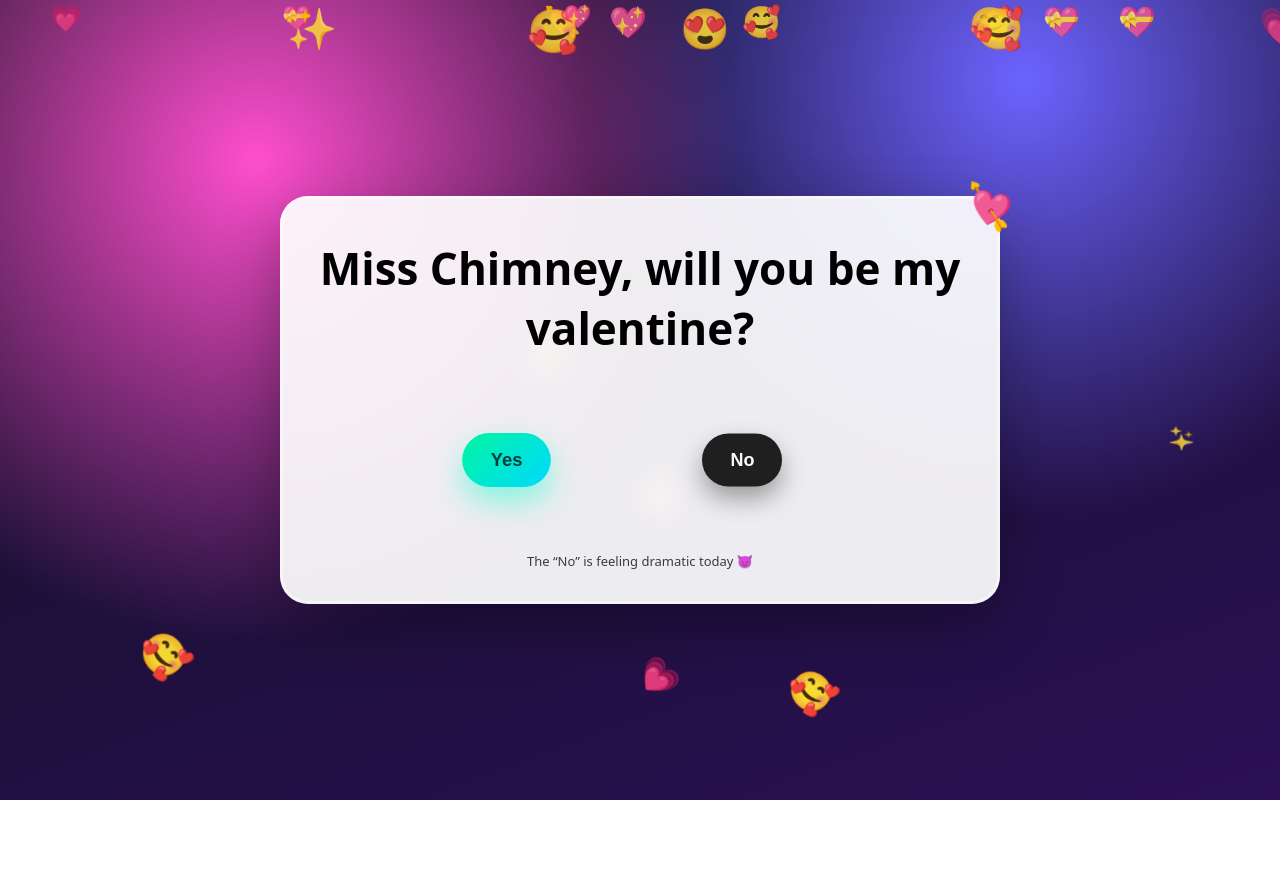
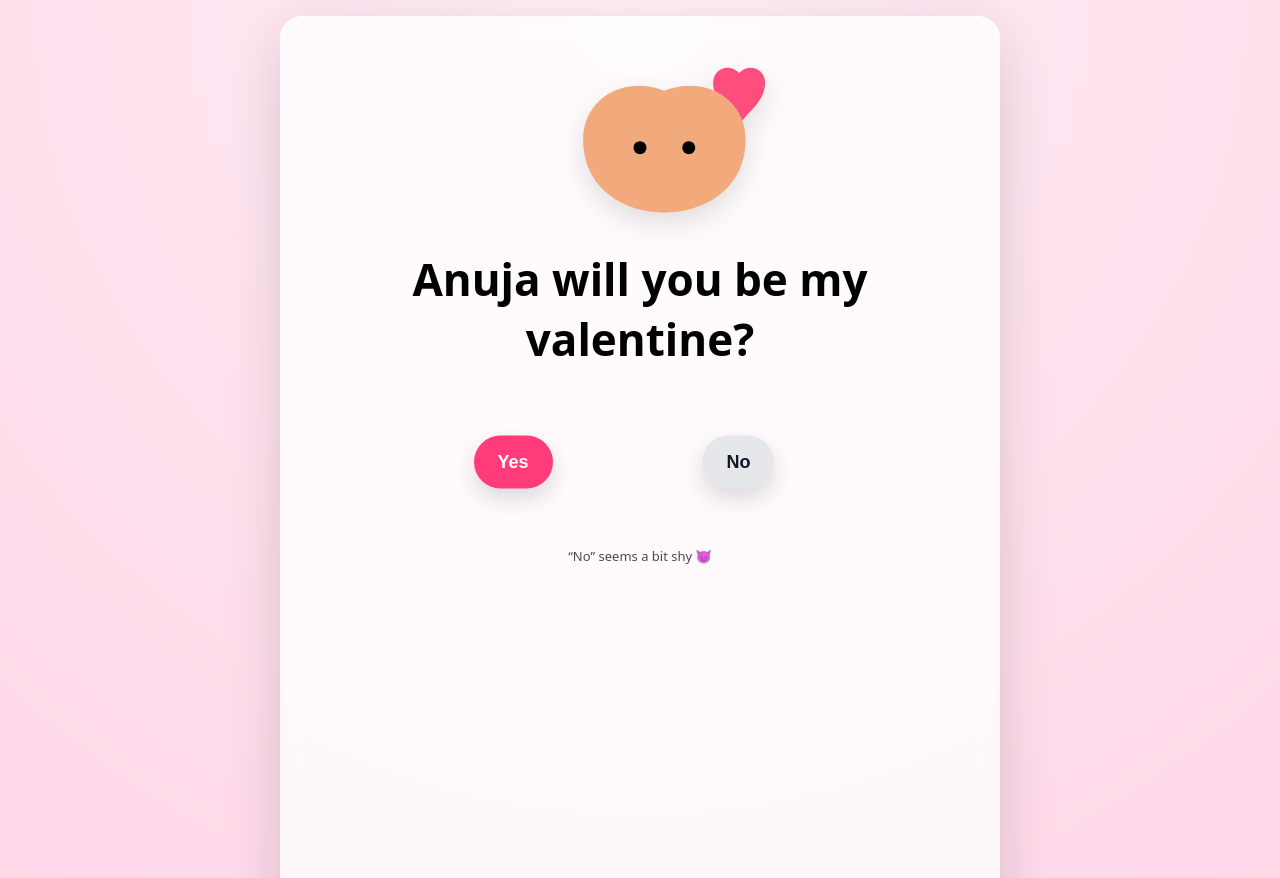
Before and after one commit to sourabhketkale/Anurabh, a plain HTML site: page index.html in a window 1280 px wide. Shown: the top 878 px of the page. Before the commit the page ends 800 px from the top, so only its background shows below. Drawn offline with nearby package versions, Linux system fonts and the light colour scheme.

Commit message:
Update index.html v3 (#2)

```diff
--- a/index.html
+++ b/index.html
@@ -5,21 +5,15 @@
   <meta name="viewport" content="width=device-width, initial-scale=1, viewport-fit=cover" />
   <title>Will you be my Valentine?</title>
 
-  <!-- Confetti -->
   <script src="https://cdn.jsdelivr.net/npm/canvas-confetti@1.9.3/dist/confetti.browser.min.js"></script>
 
   <style>
     :root {
-      --bg1: #0f1020;
-      --bg2: #2b1055;
-      --bg3: #ff4ecd;
-
-      --card: rgba(255,255,255,.92);
-
-      --yes1: #00f5a0;
-      --yes2: #00d9ff;
-
-      --no: #1f1f1f;
+      --bg1: #ffd6e7;
+      --bg2: #ffeef6;
+      --card: #ffffffcc;
+      --yes: #ff3b7a;
+      --yesHover: #ff1f68;
     }
 
     * { box-sizing: border-box; }
@@ -29,83 +23,47 @@
       min-height: 100svh;
       display: grid;
       place-items: center;
-      background:
-        radial-gradient(circle at 20% 20%, var(--bg3), transparent 40%),
-        radial-gradient(circle at 80% 10%, #6c63ff, transparent 35%),
-        linear-gradient(160deg, var(--bg1), var(--bg2));
+      background: radial-gradient(circle at top, var(--bg2), var(--bg1));
       font-family: system-ui, sans-serif;
       overflow: hidden;
       padding: 16px;
     }
 
-    /* FLOATING EMOJIS */
-    .emoji-layer {
-      position: fixed;
-      inset: 0;
-      overflow: hidden;
-      z-index: 0;
-      pointer-events: none;
-    }
-
-    .emoji {
-      position: absolute;
-      font-size: 28px;
-      opacity: 0.85;
-      animation: floatUp linear infinite;
-    }
-
-    @keyframes floatUp {
-      from {
-        transform: translateY(110vh) rotate(0deg);
-        opacity: 0;
-      }
-      10% { opacity: 1; }
-      to {
-        transform: translateY(-120vh) rotate(360deg);
-        opacity: 0;
-      }
-    }
-
-    /* CONFETTI */
     #confettiCanvas {
       position: fixed;
       inset: 0;
+      width: 100vw;
+      height: 100vh;
       pointer-events: none;
       z-index: 9999;
     }
 
     .card {
-      position: relative;
-      z-index: 1;
       width: min(720px, 92vw);
-      padding: 30px 22px 34px;
+      padding: 26px 22px;
       background: var(--card);
-      border-radius: 28px;
+      backdrop-filter: blur(10px);
+      border-radius: 22px;
       text-align: center;
-      box-shadow:
-        0 22px 60px rgba(0,0,0,.3),
-        inset 0 0 0 3px rgba(255,255,255,.45);
-      backdrop-filter: blur(12px);
+      box-shadow: 0 18px 60px rgba(0,0,0,.15);
     }
 
-    .card::after {
-      content: "💘";
-      position: absolute;
-      top: -18px;
-      right: -14px;
-      font-size: 40px;
-      transform: rotate(12deg);
+    .art {
+      width: min(260px, 80vw);
+      margin: 0 auto 10px;
+      display: block;
+      filter: drop-shadow(0 10px 14px rgba(0,0,0,.12));
     }
 
     h1 {
       font-size: clamp(26px, 4vw, 44px);
-      margin: 12px 0 22px;
+      margin: 12px 0 18px;
     }
 
     .button-zone {
       position: relative;
       width: min(520px, 92%);
-      height: 160px;
+      height: 150px;
       margin: 0 auto;
       touch-action: none;
     }
@@ -114,62 +72,55 @@
       position: absolute;
       top: 50%;
       transform: translateY(-50%);
-      padding: 16px 28px;
+      padding: 16px 24px;
       font-size: 18px;
-      font-weight: 900;
+      font-weight: 800;
       border-radius: 999px;
       border: none;
       cursor: pointer;
+      box-shadow: 0 10px 24px rgba(0,0,0,.14);
       user-select: none;
-      transition: transform .12s ease, filter .12s ease;
+      transition: transform .12s ease, background .12s ease;
     }
 
-    /* HEARTBEAT YES */
     #yesBtn {
-      left: 16%;
-      background: linear-gradient(135deg, var(--yes1), var(--yes2));
-      color: #003b3b;
-      box-shadow: 0 14px 30px rgba(0,255,200,.45);
-      animation: heartbeat 1.4s infinite;
+      left: 18%;
+      background: var(--yes);
+      color: #fff;
     }
 
-    @keyframes heartbeat {
-      0%   { transform: translateY(-50%) scale(1); }
-      14%  { transform: translateY(-50%) scale(1.08); }
-      28%  { transform: translateY(-50%) scale(1); }
-      42%  { transform: translateY(-50%) scale(1.12); }
-      70%  { transform: translateY(-50%) scale(1); }
-      100% { transform: translateY(-50%) scale(1); }
-    }
+    #yesBtn:hover { background: var(--yesHover); }
 
     #noBtn {
       left: 62%;
-      background: var(--no);
-      color: #f9fafb;
-      box-shadow: 0 12px 24px rgba(0,0,0,.35);
+      background: #e5e7eb;
+      color: #111827;
     }
 
     .hint {
-      margin-top: 12px;
+      margin-top: 10px;
       font-size: 13px;
-      opacity: .75;
+      opacity: .7;
     }
 
+    /* RESULT SECTION */
     .result {
-      display: none;
-      margin-top: 22px;
-      animation: pop .35s ease;
+      opacity: 0;
+      transform: scale(.9);
+      pointer-events: none;
+      margin-top: 18px;
+      transition: opacity .6s ease, transform .6s ease;
+    }
+
+    .result.show {
+      opacity: 1;
+      transform: scale(1);
+      pointer-events: auto;
     }
 
     .result h2 {
-      font-size: clamp(30px, 4.5vw, 48px);
-      margin: 10px 0 6px;
-    }
-
-    .inside-joke {
-      font-size: 18px;
-      opacity: .85;
-      margin-bottom: 12px;
+      font-size: clamp(30px, 4.5vw, 46px);
+      margin: 10px 0;
     }
 
     .fireworks {
@@ -178,57 +129,74 @@
       display: block;
     }
 
-    @keyframes pop {
-      from { transform: scale(.94) rotate(-1deg); opacity: 0; }
-      to   { transform: scale(1) rotate(0); opacity: 1; }
+    /* FADE OUT ANIMATION */
+    .fade-out {
+      opacity: 0;
+      transform: translateY(-10px);
+      transition: opacity .6s ease, transform .6s ease;
     }
+
   </style>
 </head>
 
 <body>
-  <!-- FLOATING EMOJIS -->
-  <div class="emoji-layer" id="emojiLayer"></div>
-
   <canvas id="confettiCanvas"></canvas>
 
   <main class="card">
-    <h1>Miss Chimney, will you be my valentine?</h1>
+
+    <div id="firstPage">
+
+      <svg class="art" viewBox="0 0 320 240" xmlns="http://www.w3.org/2000/svg">
+        <path d="M250 50 C250 33 270 25 282 38
+                 C294 25 314 33 314 50
+                 C314 78 282 92 282 106
+                 C282 92 250 78 250 50Z"
+              fill="#ff4d7d"/>
+
+        <path d="M90 120 C90 70 140 40 190 60
+                 C240 40 290 70 290 120
+                 C290 180 240 210 190 210
+                 C140 210 90 180 90 120Z"
+              fill="#f2a97b"/>
+
+        <circle cx="160" cy="130" r="8"/>
+        <circle cx="220" cy="130" r="8"/>
+      </svg>
+
+      <h1>Anuja will you be my valentine?</h1>
 
       <section class="button-zone" id="zone">
         <button id="yesBtn">Yes</button>
         <button id="noBtn">No</button>
       </section>
 
-    <div class="hint" id="hint">The “No” is feeling dramatic today 😈</div>
+      <div class="hint">“No” seems a bit shy 😈</div>
+
+    </div>
 
     <section class="result" id="result">
-      <h2>YAY!!! 🎉💖</h2>
-      <div class="inside-joke">
-        <!-- 👇 EDIT THIS LINE WITH YOUR INSIDE JOKE -->
-        Let's go, goofy Gal!!! 🍕
-      </div>
+      <h2>YAY! 🎉</h2>
       <img
         class="fireworks"
         src="https://media.giphy.com/media/26ufdipQqU2lhNA4g/giphy.gif"
         alt="Fireworks"
       />
     </section>
+
   </main>
 
   <script>
+    const firstPage = document.getElementById("firstPage");
     const zone = document.getElementById("zone");
     const yesBtn = document.getElementById("yesBtn");
     const noBtn = document.getElementById("noBtn");
     const result = document.getElementById("result");
-    const hint = document.getElementById("hint");
-
-    /* ---------- CONFETTI ---------- */
     const confettiCanvas = document.getElementById("confettiCanvas");
 
     function resizeConfettiCanvas() {
       const dpr = Math.max(1, window.devicePixelRatio || 1);
-      confettiCanvas.width = window.innerWidth * dpr;
-      confettiCanvas.height = window.innerHeight * dpr;
+      confettiCanvas.width = Math.floor(window.innerWidth * dpr);
+      confettiCanvas.height = Math.floor(window.innerHeight * dpr);
       confettiCanvas.style.width = "100vw";
       confettiCanvas.style.height = "100vh";
     }
@@ -241,39 +209,20 @@
       useWorker: true
     });
 
-    function fullScreenConfetti() {
-      const end = Date.now() + 1600;
-      (function frame() {
-        confettiInstance({
-          particleCount: 12,
-          spread: 100,
-          startVelocity: 45,
-          origin: { x: Math.random(), y: Math.random() * 0.3 }
-        });
-        if (Date.now() < end) requestAnimationFrame(frame);
-      })();
-
-      setTimeout(() => {
+    function launchConfetti() {
       confettiInstance({
         particleCount: 300,
         spread: 140,
         startVelocity: 60,
-          origin: { x: 0.5, y: 0.55 }
+        origin: { x: 0.5, y: 0.5 }
       });
-      }, 300);
     }
 
-    /* ---------- NO BUTTON CHAOS ---------- */
-    const noTexts = [
-      "No",
-      "nah",
-      "nope",
-      "absolutely not",
-      "try again",
-      "nice try",
-      "👀",
-      "lol no"
-    ];
+    let yesScale = 1;
+    function growYes() {
+      yesScale = Math.min(2.2, yesScale + 0.1);
+      yesBtn.style.transform = `translateY(-50%) scale(${yesScale})`;
+    }
 
     function clamp(n, min, max) {
       return Math.max(min, Math.min(max, n));
@@ -299,7 +248,7 @@
       noBtn.style.top = newTop + "px";
       noBtn.style.transform = "none";
 
-      noBtn.textContent = noTexts[Math.floor(Math.random() * noTexts.length)];
+      growYes();
     }
 
     zone.addEventListener("pointermove", e => {
@@ -313,29 +262,16 @@
 
     noBtn.addEventListener("click", e => e.preventDefault());
 
-    /* ---------- YES CLICK ---------- */
     yesBtn.addEventListener("click", () => {
-      zone.style.display = "none";
-      hint.style.display = "none";
-      result.style.display = "block";
-      resizeConfettiCanvas();
-      fullScreenConfetti();
+      firstPage.classList.add("fade-out");
+
+      setTimeout(() => {
+        firstPage.style.display = "none";
+        result.classList.add("show");
+        launchConfetti();
+      }, 600);
     });
 
-    /* ---------- FLOATING EMOJIS ---------- */
-    const emojis = ["💖","💘","💝","💗","✨","🥰","😍"];
-    const layer = document.getElementById("emojiLayer");
-
-    for (let i = 0; i < 24; i++) {
-      const e = document.createElement("div");
-      e.className = "emoji";
-      e.textContent = emojis[Math.floor(Math.random() * emojis.length)];
-      e.style.left = Math.random() * 100 + "vw";
-      e.style.animationDuration = 12 + Math.random() * 12 + "s";
-      e.style.animationDelay = Math.random() * 10 + "s";
-      e.style.fontSize = 22 + Math.random() * 22 + "px";
-      layer.appendChild(e);
-    }
   </script>
 </body>
 </html>
```
Lines whose indentation alone changed are shown as unchanged.
